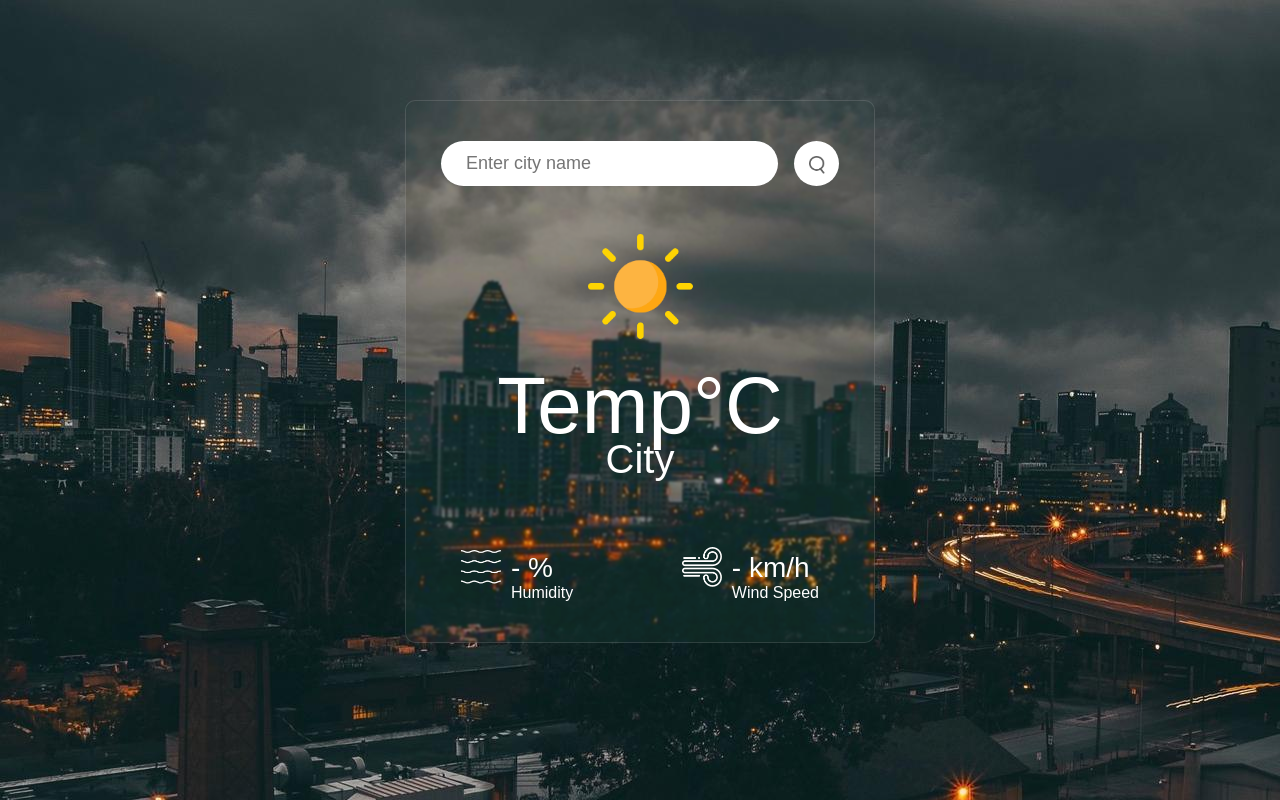
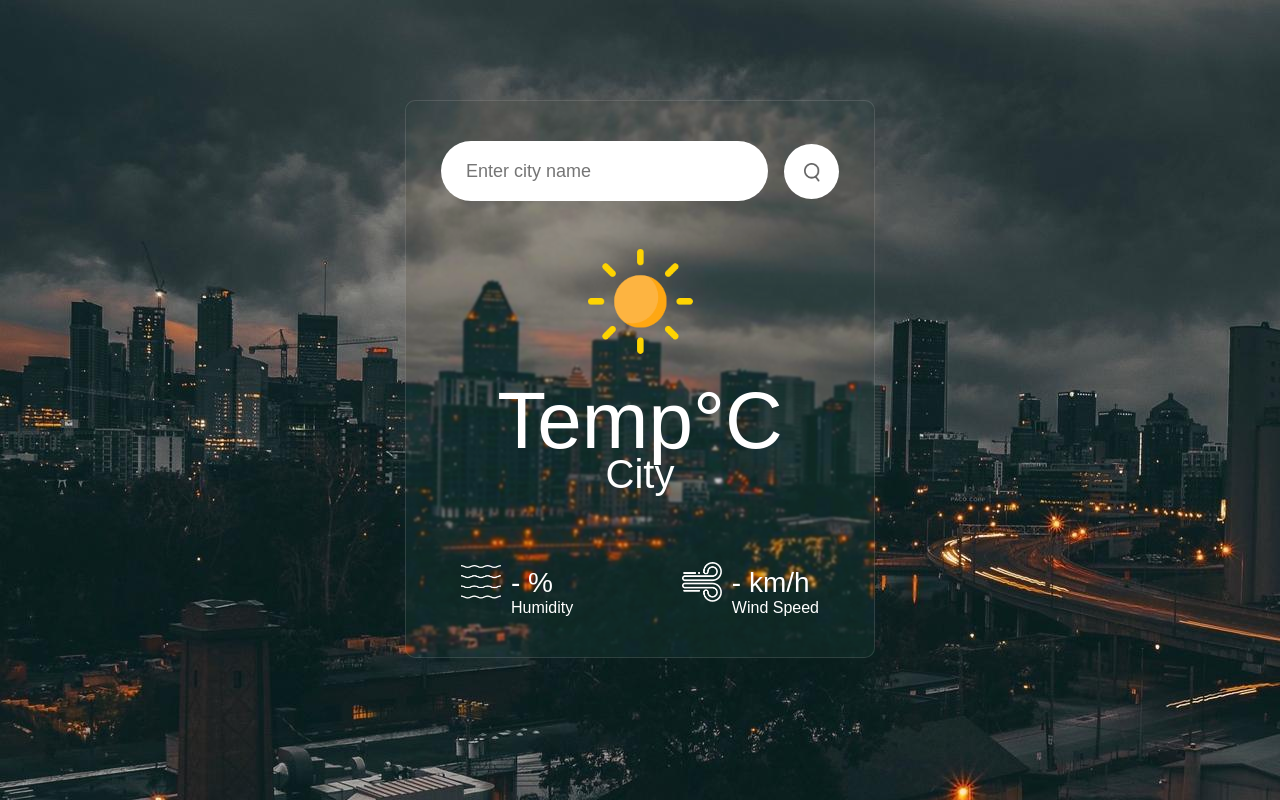
Before and after one commit to FaisalZaid786/weather-app, a plain HTML site: page index.html in a window 1280 px wide. Drawn offline with Linux system fonts and the light colour scheme.

Commit message:
weather-app

```diff
--- a/style.css
+++ b/style.css
@@ -105,10 +105,10 @@ body {
   margin-top: 20px;
 }
 
-@media (min-width:300px) {
+@media all and (max-width:500px) {
   .search input{
     height: 45px;
-    width: 170px;
+    width: 150px;
     /* background-color: blue; */
   }
   .search button{
```
